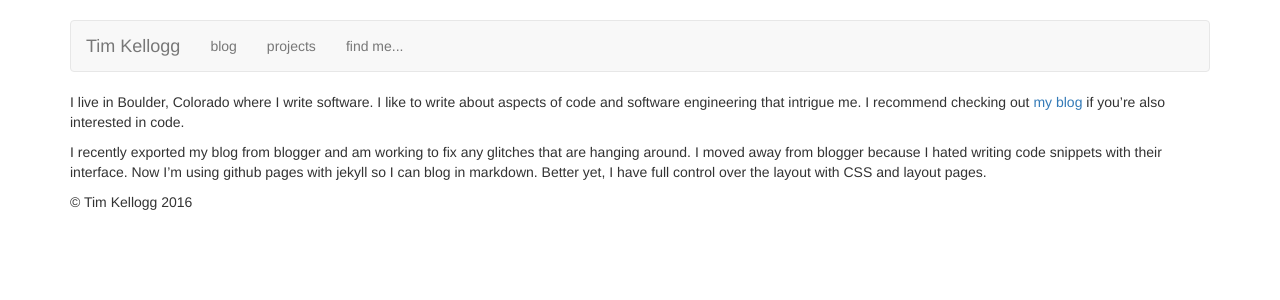
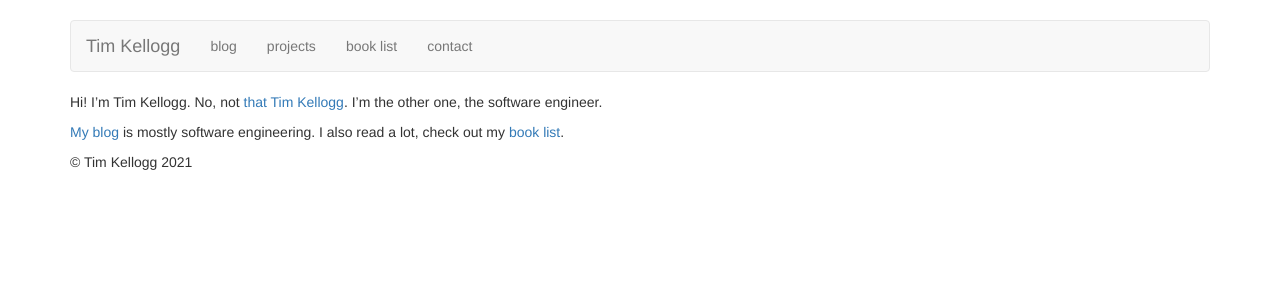
Before and after one commit to tkellogg/tkellogg.github.com, a Jekyll site: the page built from index.markdown, in a window 1280 px wide. Shown: the top 300 px of the page. Built offline with Jekyll 4.4.1, drawn with Linux system fonts in a browser that asks for light colours.

Commit message:
Book: Mistakes were made

```diff
--- a/_layouts/default.html
+++ b/_layouts/default.html
@@ -1,3 +1,5 @@
+---
+---
 <!DOCTYPE html>
 <html>
 <head>
@@ -40,7 +42,10 @@
 							<a href="/projects/">projects</a>
 						</li>
 						<li>
-							<a href="/contact/">find me...</a>
+							<a href="/books/">book list</a>
+						</li>
+						<li>
+							<a href="/contact/">contact</a>
 						</li>
 					</ul>
 				</div>
@@ -53,7 +58,7 @@
 
 	<footer>
 		<p>
-			&copy; Tim Kellogg 2016
+			&copy; Tim Kellogg {{ 'now' | date: "%Y" }}
 		</p>
 	</footer>
 	</div>
--- a/blog/index.html
+++ b/blog/index.html
@@ -63,3 +66,4 @@ $(function() {
 
 })(jQuery, allposts);
 </script>
+-->
--- a/index.markdown
+++ b/index.markdown
@@ -2,11 +2,7 @@
 layout: default
 title: Home
 ---
-I live in Boulder, Colorado where I write software. I like to write about aspects of code and software
-engineering that intrigue me. I recommend checking out [my blog](/blog/) if you're also interested
-in code.
 
-I recently exported my blog from blogger and am working to fix any glitches that are hanging around. I
-moved away from blogger because I hated writing code snippets with their interface. Now I'm using github
-pages with jekyll so I can blog in markdown. Better yet, I have full control over the layout with CSS
-and layout pages.
+Hi! I'm Tim Kellogg. No, not [that Tim Kellogg](http://timkellogg.com). I'm the other one, the software engineer.
+
+[My blog]({% link blog/index.html %}) is mostly software engineering. I also read a lot, check out my [book list]({% link books/index.md %}).
```
Also changed, not shown: other parts of blog/index.html (+3 -0 lines), _layouts/book-review.html (added, +24 -0 lines), books/index.md (added, +14 -0 lines), books/mistakes-were-made.md (added, +51 -0 lines), images/amazon-logo-transparent.png (added).
